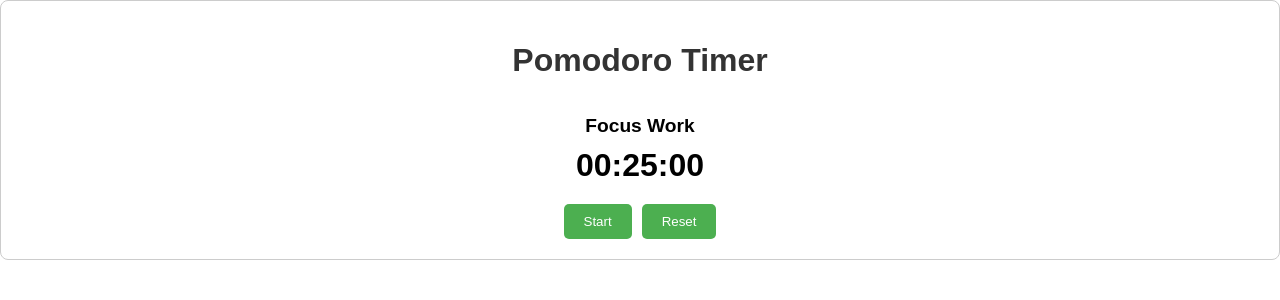
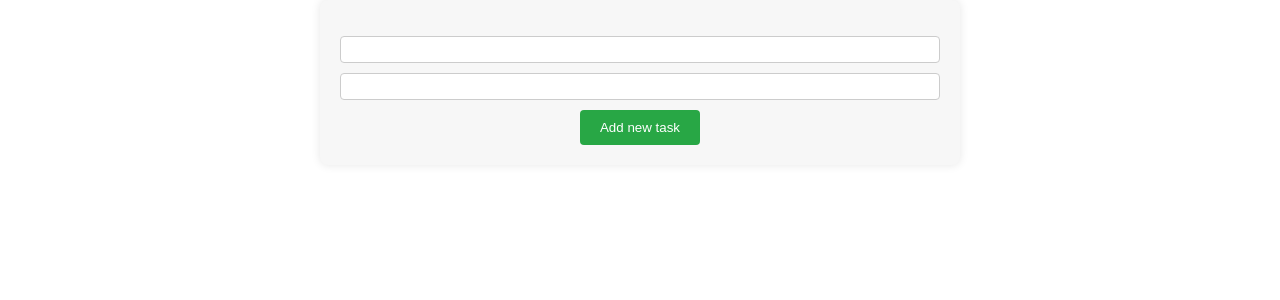
Before and after one commit to aexiting/basic-timer, a React (Create React App) app: page / in a window 1280 px wide. Shown: the top 300 px of the page. Built offline with nearby package versions, Linux system fonts and the light colour scheme.

Commit message:
add css to the frontend

```diff
--- a/src/components/main/MainPage.tsx
+++ b/src/components/main/MainPage.tsx
@@ -1,11 +1,15 @@
 import React from "react";
 import {Pomodoro, PomodoroProps} from "../pomodoro/Pomodoro";
 import {usePomodoroState} from "../pomodoro/use-pomodoro-state";
+import {useTodoListState} from "../todo-list/use-todo-list-state";
+import {TodoList} from "../todo-list/TodoList";
 
 
 export const MainPage = () => {
-    const [pomodoroState, pomodoroActions] = usePomodoroState({});
-    return (
-        <Pomodoro state={pomodoroState} actions={pomodoroActions}/>
-    )
+  //  const [pomodoroState, pomodoroActions] = usePomodoroState({});
+  //  return (
+  //      <Pomodoro state={pomodoroState} actions={pomodoroActions}/>
+  //  )
+    const [todoListState, todoListActions] = useTodoListState({maxTasks: 10});
+    return <TodoList todoListState={todoListState} todoListActions={todoListActions}/>
 }
--- /dev/null
+++ b/src/components/todo-list/TodoList.css
@@ -0,0 +1,80 @@
+/* Container for the todo list */
+.todo-list-container {
+    max-width: 600px;
+    margin: 0 auto;
+    padding: 20px;
+    background-color: #f7f7f7;
+    border-radius: 8px;
+    box-shadow: 0 0 10px rgba(0, 0, 0, 0.1);
+}
+
+/* Task list items */
+.task-row-container {
+    display: flex;
+    justify-content: space-between;
+    align-items: center;
+    padding: 10px;
+    margin-bottom: 10px;
+    background-color: #fff;
+    border: 1px solid #ddd;
+    border-radius: 4px;
+}
+
+/* Completed tasks */
+.completed-task-row {
+    text-decoration: line-through;
+    color: #888;
+    background-color: #e0e0e0;
+}
+
+/* Task title */
+.task-row-title {
+    font-size: 1.2em;
+    font-weight: bold;
+    margin: 0;
+}
+
+/* Task details */
+.task-row-container span {
+    flex-grow: 1;
+    margin-left: 10px;
+}
+
+/* Timer buttons */
+.timer-button {
+    margin-left: 10px;
+    padding: 5px 10px;
+    background-color: #007bff;
+    border: none;
+    color: #fff;
+    border-radius: 4px;
+    cursor: pointer;
+}
+
+.timer-button:hover {
+    background-color: #0056b3;
+}
+
+/* Input fields */
+input[type="text"] {
+    padding: 5px;
+    margin-bottom: 10px;
+    border: 1px solid #ccc;
+    border-radius: 4px;
+    width: 100%;
+    box-sizing: border-box;
+}
+
+/* Add new task button */
+button {
+    padding: 10px 20px;
+    background-color: #28a745;
+    border: none;
+    color: #fff;
+    border-radius: 4px;
+    cursor: pointer;
+}
+
+button:hover {
+    background-color: #218838;
+}
--- a/src/components/todo-list/TodoList.tsx
+++ b/src/components/todo-list/TodoList.tsx
@@ -1,5 +1,6 @@
 import React, { useState } from "react";
 import { Task, TodoListActions, TodoListState } from "./use-todo-list-state";
+import "./TodoList.css";  // Import the CSS file
 
 export type TodoListProps = {
     todoListState: TodoListState,
@@ -8,7 +9,7 @@ export type TodoListProps = {
 
 export type SingleTaskProps = Omit<Task, 'id'> & {
     setIsDone: () => void;
-    setEditMode: () => void;
+    toggleEditMode: () => void;
     updateTask: (title: string, details: string) => void;
 }
 
@@ -18,15 +19,16 @@ export const SingleTask = React.memo(({
                                           isDone,
                                           setIsDone,
                                           isEditMode,
-                                          setEditMode,
+                                          toggleEditMode,
                                           updateTask
                                       }: SingleTaskProps) => {
     const [updatedTitle, setUpdatedTitle] = useState(title);
     const [updatedDetails, setUpdatedDetails] = useState(details);
 
+
     return (
         <li>
-            <div className={'task-row-container ' + isDone ? 'completed-task-row' : ''}>
+            <div className={'task-row-container ' + (isDone ? 'completed-task-row' : '')}>
                 {isEditMode ? (
                     <>
                         <input
@@ -48,11 +50,14 @@ export const SingleTask = React.memo(({
                 )}
                 <button onClick={setIsDone} className="timer-button">Done</button>
                 <button onClick={() => {
-                    setEditMode();
                     if (isEditMode) {
                         updateTask(updatedTitle, updatedDetails);
                     }
+                    else {
+                        toggleEditMode();
+                    }
                 }} className="timer-button">
+
                     {isEditMode ? "Finish" : "Edit"}
                 </button>
             </div>
@@ -61,6 +66,9 @@ export const SingleTask = React.memo(({
 });
 
 export const TodoList = ({ todoListActions, todoListState }: TodoListProps) => {
+    const [newTitle, setNewTitle] = useState('');
+    const [newDetails, setNewDetails] = useState('');
+
     return (
         <div className="todo-list-container">
             <ul>
@@ -72,11 +80,27 @@ export const TodoList = ({ todoListActions, todoListState }: TodoListProps) => {
                         isDone={task.isDone}
                         setIsDone={() => todoListActions.updateTask({ ...task, isDone: !task.isDone })}
                         isEditMode={task.isEditMode}
-                        setEditMode={() => todoListActions.updateTask({ ...task, isEditMode: !task.isEditMode })}
-                        updateTask={(title, details) => todoListActions.updateTask({ ...task, details, title })}
+                        toggleEditMode={() => todoListActions.updateTask({ ...task, isEditMode: !task.isEditMode })}
+                        updateTask={(title, details) => todoListActions.updateTask({ ...task, details, title,  isEditMode: !task.isEditMode  })}
                     />
                 ))}
             </ul>
+            <input
+                type="text"
+                value={newTitle}
+                onChange={event => setNewTitle(event.target.value)}
+            />
+            <input
+                type="text"
+                value={newDetails}
+                onChange={event => setNewDetails(event.target.value)}
+            />
+            <button onClick={() => {
+                todoListActions.addTask(newTitle, newDetails)
+                setNewTitle('');
+                setNewDetails('')}}>
+                {'Add new task'}
+            </button>
         </div>
     );
 }
--- a/src/components/todo-list/use-todo-list-state.tsx
+++ b/src/components/todo-list/use-todo-list-state.tsx
@@ -24,7 +24,7 @@ export type TodoListActions = {
     addTask: (title: string, details: string) => void;
 }
 
-const useTodoListState = ({ maxTasks, listOfTasks}: TodoListStateProps): [TodoListState, TodoListActions] => {
+export const useTodoListState = ({ maxTasks, listOfTasks}: TodoListStateProps): [TodoListState, TodoListActions] => {
 
     const [todoListState, setTodoListState] = useState({ listOfTasks: listOfTasks ?? [] })
 
@@ -48,6 +48,7 @@ const useTodoListState = ({ maxTasks, listOfTasks}: TodoListStateProps): [TodoLi
     const updateTask = (
         {id, title, details, isDone, isEditMode}: Task
     ) => {
+        console.log({id, title, details, isDone, isEditMode})
         setTodoListState(prevState => {
             const task = prevState.listOfTasks.find(task => task.id === id);
             if (!task) {
```
